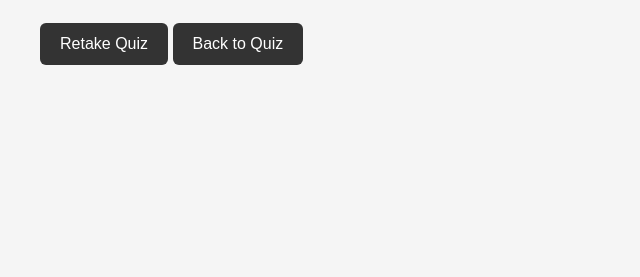
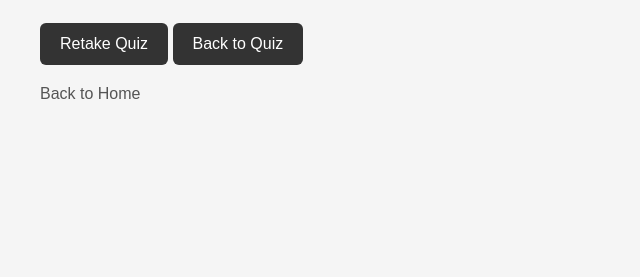
Before and after one commit to shaylango/Quiz-Generator, a Flask app: template templates/results.html in a window 1280 px wide. Shown: the part 161-438 px from the top of the page, without its empty margins (0-640 px from the left). Run offline with Flask 3, Linux system fonts and the light colour scheme; the template is opened without the code that fills it, so the values that code supplies are empty.

Commit message:
add home page link to results

```diff
--- a/templates/results.html
+++ b/templates/results.html
@@ -21,5 +21,7 @@
         {% endfor %}
         <a class="button" href="/quiz/{{ quiz[0] }}/take-quiz">Retake Quiz</a>
         <a class="button" href="/quiz/{{ quiz[0] }}">Back to Quiz</a>
+        <br>
+        <a href="/" class="back-link">Back to Home</a>
     </body>
 </html>
```
